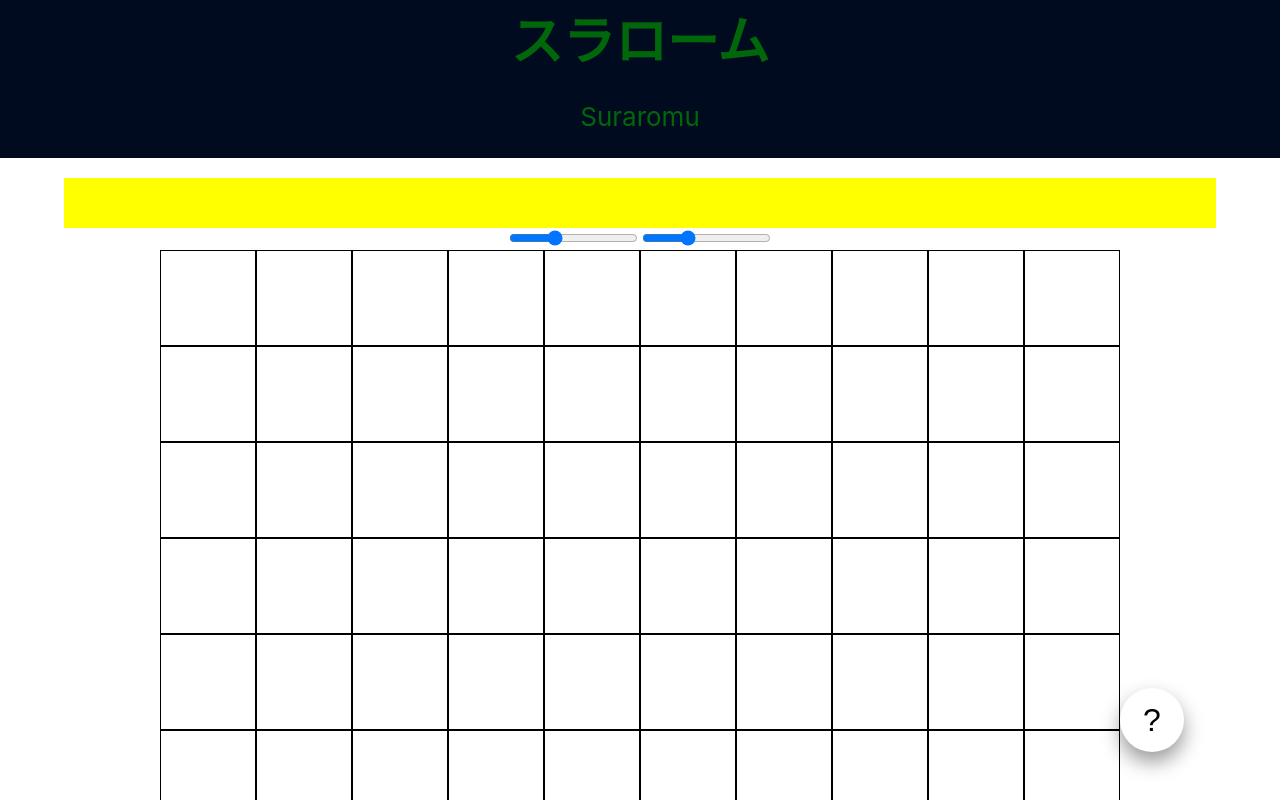
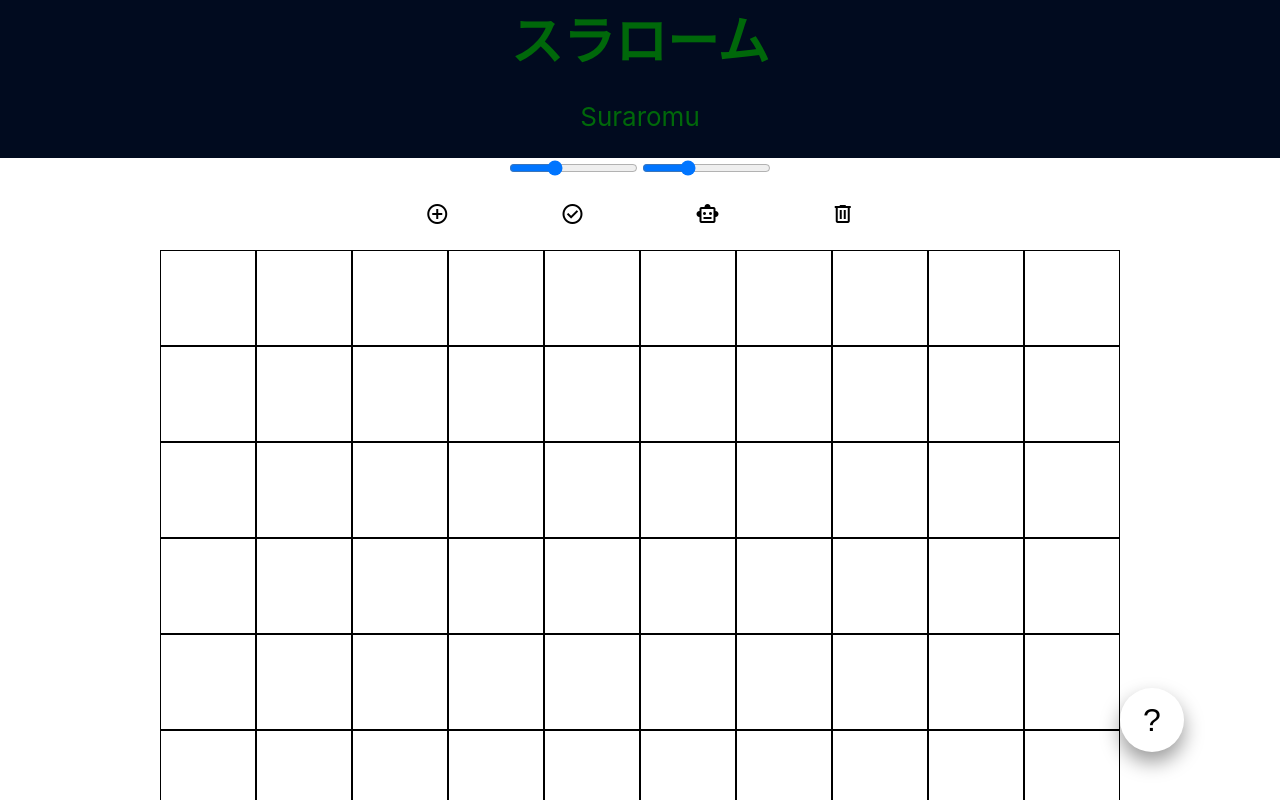
Before and after one commit to alexander-klotz/Suraromu, a React (Create React App) app in the folder suraromu/: page / in a window 1280 px wide. Shown: the top 800 px of the page. Built offline with nearby package versions, Linux system fonts and the light colour scheme.

Commit message:
created basic mock api and implemented clear func.

```diff
--- a/suraromu/src/App.css
+++ b/suraromu/src/App.css
@@ -57,17 +57,21 @@
 
 
 
-
+.controlButton {
+  cursor: pointer;
+  background-color: transparent;
+  border: none;
+  display: inline-block;
+}
 
 
 #controls {
-  width: 90%;
-  height: 50px;
-
-  background-color: yellow;
+  width: 50%;
+  height: 70px;
   margin: 0 auto;
   display: flex;
   flex-wrap: wrap;
+  justify-content: space-evenly;
 }
 
 .num {
--- a/suraromu/src/App.js
+++ b/suraromu/src/App.js
@@ -2,6 +2,7 @@ import './App.css';
 import Board from './components/Board';
 import { useState } from 'react';
 import GameInfo from './components/GameInfo';
+import Controls from './components/Controls';
 
 function App() {
 
@@ -32,6 +33,11 @@ function App() {
     setArrayVert(createInitialArray(rows-1, event.target.value));
   }
 
+  function deleteConnections(){
+    setArrayHori(createInitialArray(rows, cols-1));
+    setArrayVert(createInitialArray(rows-1, cols));
+  }
+
   return (
     <>
       <div className="App">
@@ -45,8 +51,7 @@ function App() {
         </header>
 
 
-        <br></br>
-        <div id="controls"></div>
+
 
         <input
         id="rowinp"
@@ -63,7 +68,9 @@ function App() {
         min="0" max="30"
         step="1"/>
 
+        <Controls deleteFunction={deleteConnections}/>
         <Board rows={rows} columns={cols} arrayHori={arrayHori} arrayVert={arrayVert} changeArrayHori={setArrayHori} changeArrayVert={setArrayVert} />
+
         <GameInfo/>
       </div>
     </>
--- a/suraromu/src/components/Controls.js
+++ b/suraromu/src/components/Controls.js
@@ -1,7 +1,27 @@
-import React, { useState } from "react"
 
 export default function Controls(props) {
 
+    return (
 
+        <div id="controls">
+
+            <button className="controlButton">
+                <span class="material-symbols-outlined">add_circle</span>
+            </button>
+
+            <button className="controlButton">
+                <span class="material-symbols-outlined">check_circle</span>
+            </button>
+
+            <button className="controlButton">
+                <span class="material-symbols-outlined">smart_toy</span>
+            </button>
+
+            <button className="controlButton">
+                <span class="material-symbols-outlined" onClick={props.deleteFunction}>delete</span>
+            </button>
+
+        </div>
+    )
 
 }
--- a/suraromu/src/components/Grid.js
+++ b/suraromu/src/components/Grid.js
@@ -2,6 +2,7 @@ import React from 'react'
 import Cell from './Cell'
 import VertLine from './VertLine'
 import HoriLine from './HoriLine'
+import getRandomPuzzle from '../utils.js/PuzzleAPI'
 
 function Grid(props) {
 
@@ -15,7 +16,7 @@ function Grid(props) {
     changeArray(newArray);
   };
 
-  console.log(props)
+  console.log(getRandomPuzzle())
 
   const rows = props.rows
   const columns = props.columns
@@ -41,7 +42,7 @@ function Grid(props) {
   };
 
   const cells = Array.from({ length: rows*columns }).map((_, index) => (
-    <Cell index={index}/>
+    <Cell index={index} type={1}/>
   ));
 
   const backgroundBoard = <div style={gridStyleBoard}>{cells}</div>
--- /dev/null
+++ b/suraromu/src/utils.js/PuzzleAPI.js
@@ -0,0 +1,66 @@
+
+// TODO: maybe change this so we specify not only start, orientation, and length of gate
+// TODO: also maybe change the way all other gates are saved in 0.
+const puzzles = [
+    {
+        rows: 10,
+        columns: 10,
+        startCell: [1, 2],
+        blockedCells: [[4,3], [5,6], [0,0]],
+        gates: {
+            1: {orientation: "h",
+                length: 2,
+                startCell: [3, 2]},
+            3: {orientation: "v",
+                length: 2,
+                startCell: [6, 6]},
+            0: [{orientation: "h",
+                    length: 1,
+                    startCell: [7, 7]}]
+        }
+
+    },
+
+    {
+        rows: 20,
+        columns: 10,
+        startCell: [1, 2],
+        blockedCells: [[4,3], [5,6], [0,0]],
+        gates: {
+            1: {orientation: "h",
+                length: 2,
+                startCell: [3, 2]},
+            3: {orientation: "v",
+                length: 2,
+                startCell: [6, 6]},
+            0: [{orientation: "h",
+                    length: 1,
+                    startCell: [7, 7]}]
+        }
+
+    },
+
+    {
+        rows: 10,
+        columns: 20,
+        startCell: [1, 2],
+        blockedCells: [[4,3], [5,6], [0,0]],
+        gates: {
+            1: {orientation: "h",
+                length: 2,
+                startCell: [3, 2]},
+            3: {orientation: "v",
+                length: 2,
+                startCell: [6, 6]},
+            0: [{orientation: "h",
+                    length: 1,
+                    startCell: [7, 7]}]
+        }
+
+    },
+
+]
+
+export default function getRandomPuzzle() {
+    return puzzles[Math.floor(Math.random() * puzzles.length)]
+}
```
